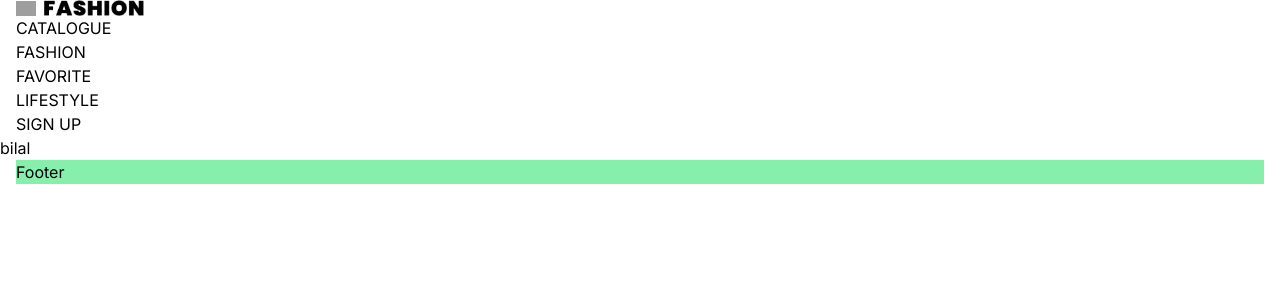
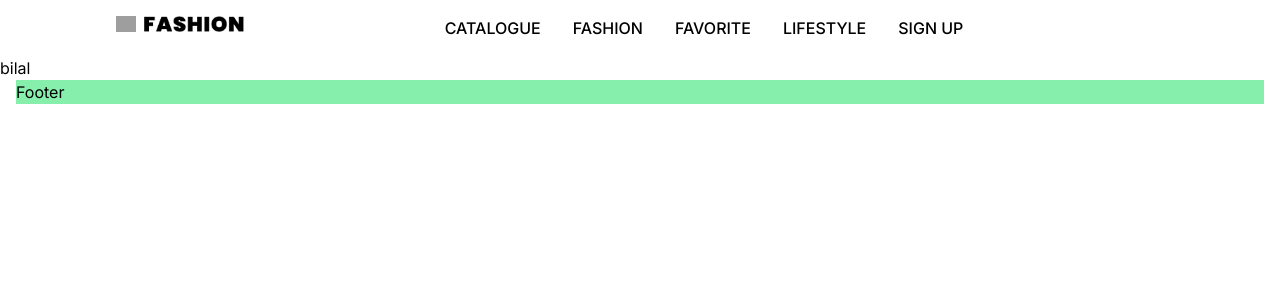
Before and after one commit to Bilal0335/Fashion-Website, a Next.js app: page / in a window 1280 px wide. Shown: the top 300 px of the page. Built offline with nearby package versions, Linux system fonts and the light colour scheme; grey boxes are pictures that could not be loaded.

Commit message:
😄update😄

```diff
--- a/src/components/layout/Header.tsx
+++ b/src/components/layout/Header.tsx
@@ -7,11 +7,12 @@ import Menu from "../shared/Navbar";
 import Button from "../shared/Button";
 const Header = () => {
   return (
-    <header className="">
+    <header>
       <Wrapper>
         {/* logo Image */}
+        <div className="flex justify-around py-4">
           <div>
-          <div className="flex items-center justify-start space-x-2">
+            <div className="flex justify-start space-x-2">
               <Image src={Vector} alt="Vector Logo" width={20} height={10} />
               <Image src={Fashion} alt="Fashion Logo" width={100} height={56} />
             </div>
@@ -19,6 +20,7 @@ const Header = () => {
           {/* Navigation Bar */}
           <Menu />
           <Button />
+        </div>
       </Wrapper>
     </header>
   );
--- a/src/components/shared/Navbar.tsx
+++ b/src/components/shared/Navbar.tsx
@@ -10,7 +10,7 @@ const menuItems = [
 
 const Menu = () => {
   return (
-    <ul>
+    <ul className="flex space-x-8 font-medium">
       {menuItems.map((item, index) => (
         <li key={index}>
           {item.isButton ? (
```
Lines whose indentation alone changed are shown as unchanged.
